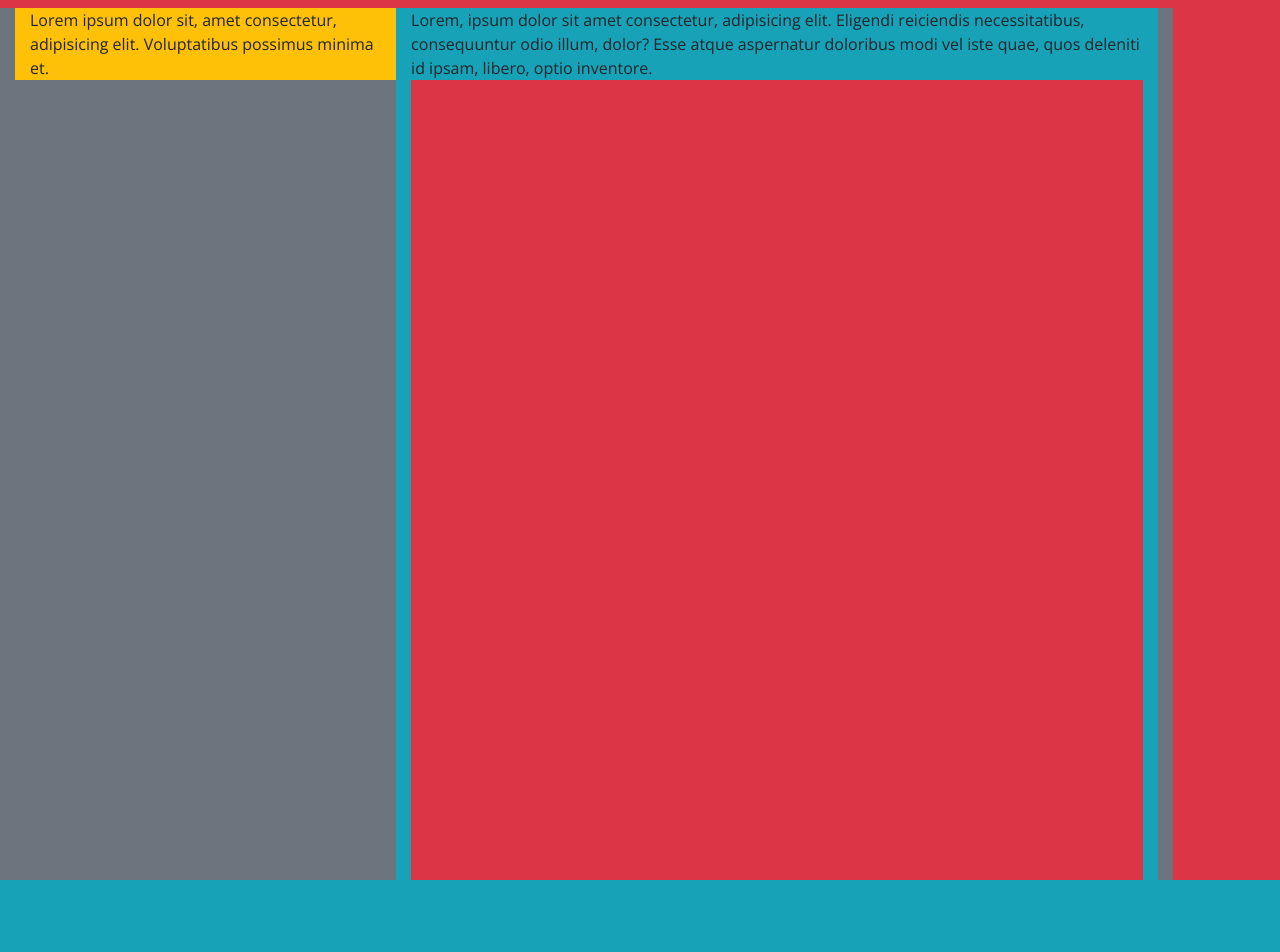
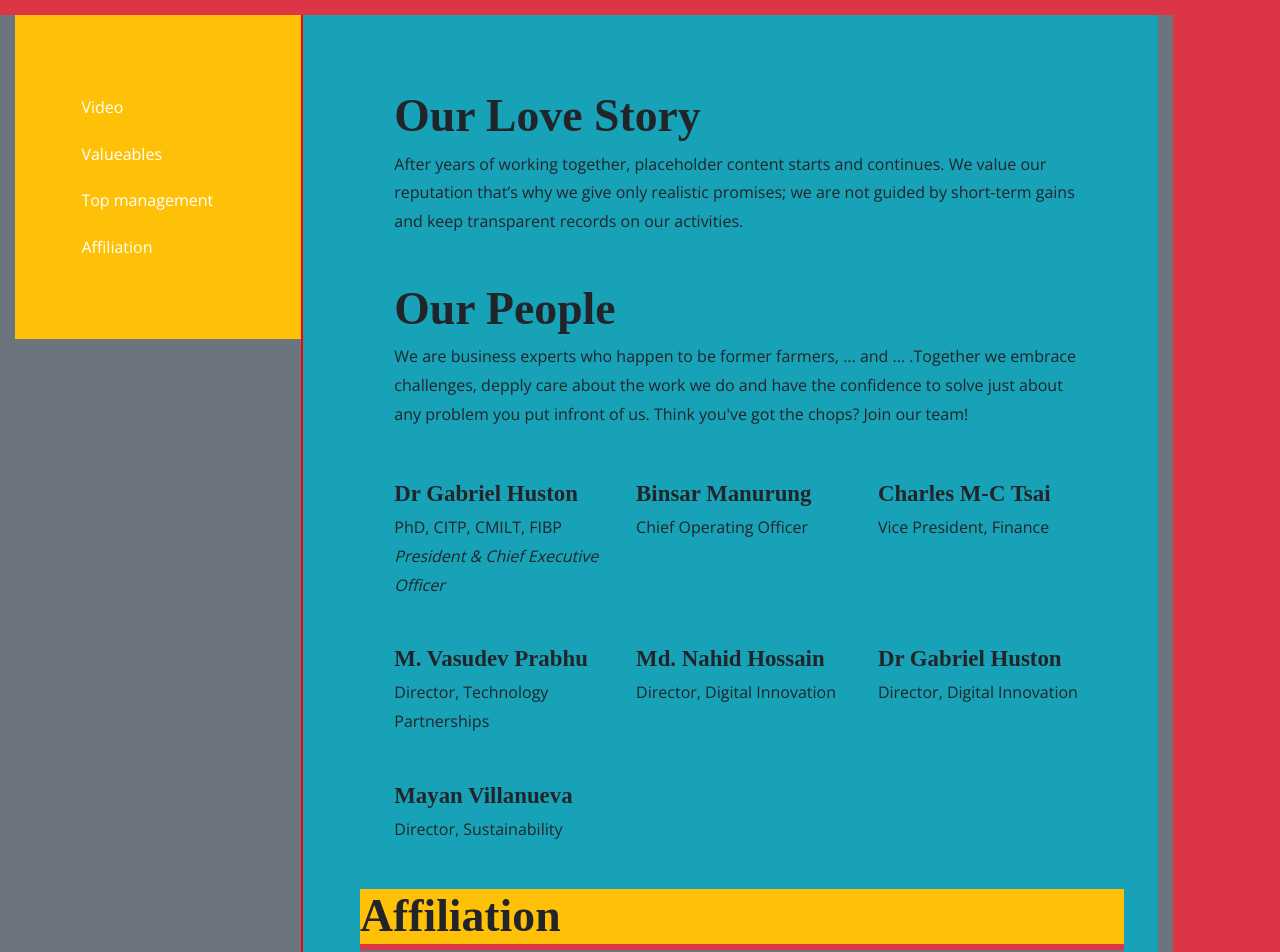
Before and after one commit to Mesbah214/marthaMax, a plain HTML site: page dist/pages/about.html in a window 1280 px wide. Shown: the part 1480-2432 px from the top of the page. Drawn offline with nearby package versions, Linux system fonts and the light colour scheme; files that its build step writes are made by us from their sources; a web font is replaced by a local one.

Commit message:
finished building sidebar section

```diff
--- a/app/scss/abstract/_typography.scss
+++ b/app/scss/abstract/_typography.scss
@@ -509,10 +509,45 @@ body {
 
 .companyInfo {
   p {
-    line-height: 176%;
+    line-height: 1.8;
 
     @include respond(lg) {
      font-size: 1.6rem;
     }
   }
 }
+
+// Maincontents section
+.mainContents__contents {
+
+  @include respond(md) {
+    border-left: 2px solid red;
+  }
+
+  h3 {
+    font-family: "Metronic Pro";
+    font-weight: 600;
+    font-size: 3rem;
+
+    @include respond(lg) {
+      font-size: 4rem;
+    }
+  }
+
+  p {
+    line-height: 1.8;
+  }
+}
+
+.topManagement {
+  flex-basis: 100%;
+
+  &__ids {
+
+    h4 {
+      font-family: "Metronic Pro";
+      font-size: 2rem;
+      font-weight: 600;
+    }
+  }
+}
--- a/app/scss/abstract/_variables.scss
+++ b/app/scss/abstract/_variables.scss
@@ -8,6 +8,8 @@ $color-lightGrey: #f1f2f6;
 
 $color-blue: #2c3b86;
 $color-darkBlue: #272745;
+
+$color-footer: #212529;
 
 // Square Sizes
 $sqr-xs: 6rem;
--- a/app/scss/components/_navigation.scss
+++ b/app/scss/components/_navigation.scss
@@ -52,6 +52,7 @@
 
       img {
         width: 14rem;
+        transition: width .5s;
 
         @include respond(md) {
           width: 17rem;
@@ -59,6 +60,16 @@
 
         @include respond(lg) {
           width: 19rem;
+        }
+
+        &.scroll {
+          @include respond(md) {
+            width: 14rem;
+          }
+
+          @include respond(md) {
+            width: 16rem;
+          }
         }
       }
     }
@@ -106,11 +117,11 @@
     &.scroll {
 
       @include respond(md) {
-        height: 6rem;
+        height: 5rem;
       }
 
       @include respond(lg) {
-        height: 8rem;
+        height: 7rem;
       }
     }
   }
--- a/app/scss/pages/_about.scss
+++ b/app/scss/pages/_about.scss
@@ -22,11 +22,11 @@
 		position: sticky;
 
 		@include respond(md) {
-			top: 64.3125px;
+			top: 53.5938px;
 		}
 
 		@include respond(lg) {
-			top: 91.4219px;
+			top: 80px;
 		}
 	}
 }
@@ -47,3 +47,40 @@
 		}
 	}
 }
+
+.mainContents {
+	@include respond(lg) {
+		//padding-top: 3rem;
+	}
+
+	&__stickySidebar {
+
+		ul {
+			padding-top: 6rem;
+			padding-bottom: 6rem;
+			list-style: none;
+
+			li {
+
+				a {
+					text-decoration: none;
+					color: #fff;
+				}
+			}
+		}
+	}
+
+	&__contents {
+		padding-top: 3rem;
+
+		@include respond(md) {
+			padding-top: 5rem;
+			padding-right: 2rem;
+		}
+
+		@include respond(lg) {
+			padding-right: 3rem!important;
+			padding-left: 5rem!important;
+		}
+	}
+}
--- a/dist/pages/about.html
+++ b/dist/pages/about.html
@@ -159,19 +159,106 @@
         </section>
         <!-- end of Video Section -->
 
+        <section class="co-12 col-md-11 bg-secondary mainContents">
         <!-- Sidebar Section -->
-        <section class="co-12 col-md-11 bg-secondary mainContents">
-          <div class="col-4 bg-warning d-none d-md-block mainContents__stickySidebar">
-            Lorem ipsum dolor sit, amet consectetur, adipisicing elit. Voluptatibus possimus minima et.
+          <div class="col-3 bg-warning d-none d-md-block mainContents__stickySidebar">
+            <ul class="mb-0">
+              <li><a href="#" class="m-3 d-inline-block">Video</a></li>
+              <li><a href="#" class="m-3 d-inline-block">Valueables</a></li>
+              <li><a href="#" class="m-3 d-inline-block">Top management</a></li>
+              <li><a href="#" class="m-3 d-inline-block">Affiliation</a></li>
+            </ul>
           </div>
+        <!-- end of Sidebar Section -->
 
-          <div class="col-12 col-md-8 bg-info ml-auto mainContents__contents">
-            Lorem, ipsum dolor sit amet consectetur, adipisicing elit. Eligendi reiciendis necessitatibus, consequuntur odio illum, dolor? Esse atque aspernatur doloribus modi vel iste quae, quos deleniti id ipsam, libero, optio inventore.
-            <section class="vh-100 bg-danger"></section>
+          <div class="col-12 col-md-9 px-3 px-sm-4 bg-info ml-auto mainContents__contents">
+            <section class="valueables py-4 px-3 px-md-5 text-left">
+              <h3>Our Love Story</h3>
+
+              <p>After years of working together, placeholder content starts and continues. We value our reputation that’s why we give only realistic promises; we are not guided by short-term gains and keep transparent records on our activities.</p>
+            </section>
+
+          <!--Management Section-->
+            <section class="topManagement py-4 px-3 px-sm-4 px-md-5 text-left">
+              <h3>Our People</h3>
+
+              <p>We are business experts who happen to be former farmers, ... and ... .Together we embrace challenges, depply care about the work we do and have the confidence to solve just about any problem you put infront of us. Think you've got the chops? Join our team!</p>
+
+              <div class="row d-flex flex-wrap mt-5 text-left topManagement__ids">
+                <div class="col-12 col-sm-6 col-md-4 my-4">
+                  <h4>Dr Gabriel Huston</h4>
+
+                  <p>PhD, CITP, CMILT, FIBP<br>
+                      <em>President &amp; Chief Executive Officer</em></p>
+                </div>
+
+                <div class="col-12 col-sm-6 col-md-4 my-4">
+                  <h4>Binsar Manurung</h4>
+
+                  <p>Chief Operating Officer</p>
+                </div>
+
+                <div class="col-12 col-sm-6 col-md-4 my-4">
+                  <h4>Charles M-C Tsai</h4>
+
+                  <p>Vice President, Finance</p>
+                </div>
+
+                <div class="col-12 col-sm-6 col-md-4 my-4">
+                  <h4>M. Vasudev Prabhu</h4>
+
+                  <p>Director, Technology Partnerships</p>
+                </div>
+
+                <div class="col-12 col-sm-6 col-md-4 my-4">
+                  <h4>Md. Nahid Hossain</h4>
+
+                  <p>Director, Digital Innovation</p>
+                </div>
+
+                <div class="col-12 col-sm-6 col-md-4 my-4">
+                  <h4>Dr Gabriel Huston</h4>
+
+                  <p>Director, Digital Innovation</p>
+                </div>
+
+                <div class="col-12 col-sm-6 col-md-4 my-4">
+                  <h4>Mayan Villanueva</h4>
+
+                  <p>Director, Sustainability</p>
+                </div>
+              </div>
+            </section>
+          <!--end of Management Section-->
+
+          <!-- Affiliate Section -->
+          <section class="affiliates bg-danger">
+            <h3 class="bg-warning">Affiliation</h3>
+            <div class="row pt-3 pt-lg-5 bg-secondary mx-0">
+              <div class="col-12 col-sm-6">
+                <img src="../images/canadian-chanber11.png" alt="" class="img-fluid">
+              </div>
+
+              <div class="col-12 col-sm-6">
+                <img src="../images/chartered-institute.png" alt="" class="img-fluid">
+              </div>
+
+              <div class="col-12 col-sm-6">
+                <img src="../images/international-trade11.png" alt="" class="img-fluid">
+              </div>
+
+              <div class="col-12 col-sm-6">
+                <img src="../images/international-chamber11.jpg" alt="" class="img-fluid">
+              </div>
+            </div>
+          </section>
+          <!--end of Affiliate Section-->
           </div>
         </section>
 
-        <section class="vh-100 bg-info"></section>
+        <!--General Footer-->
+        <section class="vh-100 bg-secondary"></section>
+        <!--end 0f General Footer-->
       </div>
     </div>
 
@@ -205,10 +292,12 @@
       // Reduce the nav height on scroll
       $(window).scroll(function() {
        let position = $(this).scrollTop();
-       if(position > 50) {
+       if(position > 80) {
         $(".navbar-toggler").addClass("scroll");
+        $(".logo__menuButton img").addClass("scroll");
        } else {
         $(".navbar-toggler").removeClass("scroll");
+        $(".logo__menuButton img").removeClass("scroll");
        }
       })
 
```
Also changed, not shown: dist/images/canadian-chanber11.png (added), dist/images/chartered-institute.png (added), dist/images/international-chamber11.jpg (added), dist/images/international-trade11.png (added), 1 other file.
